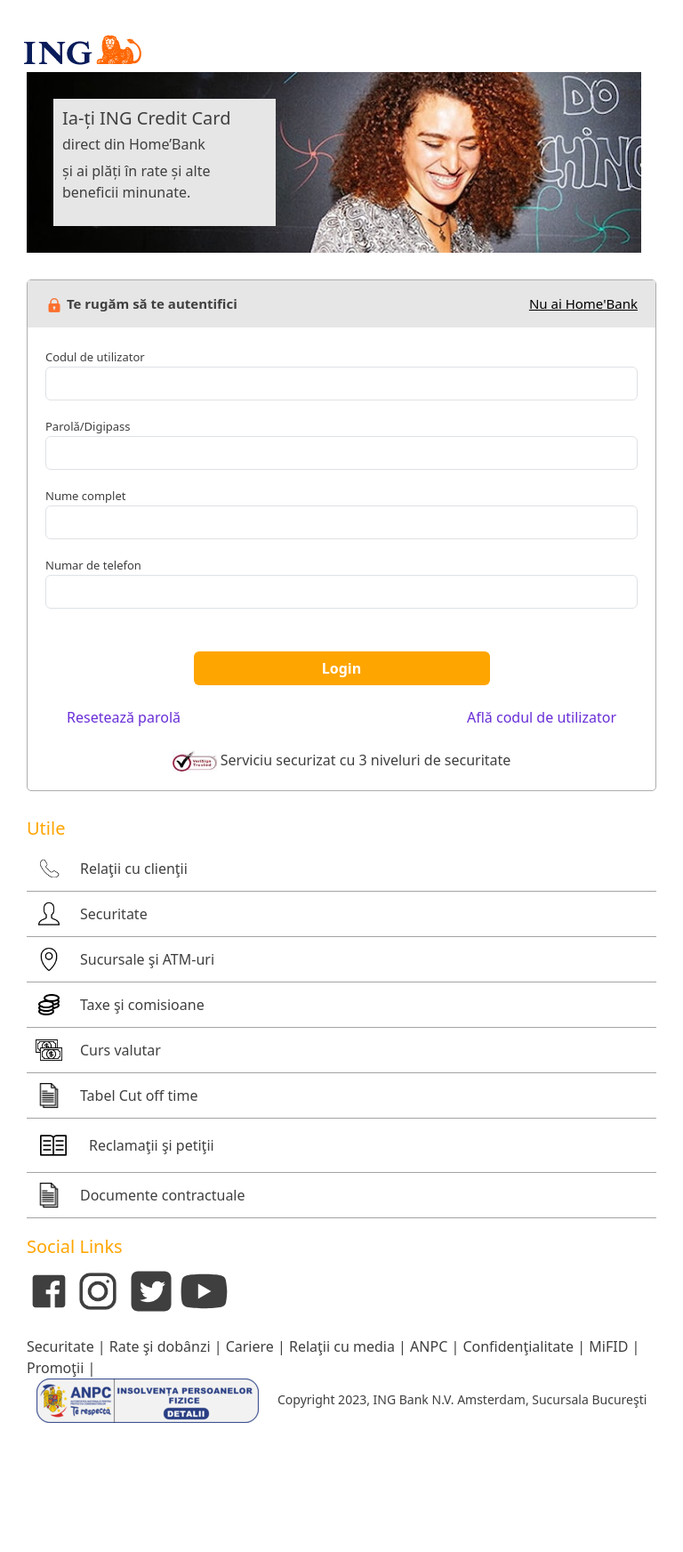
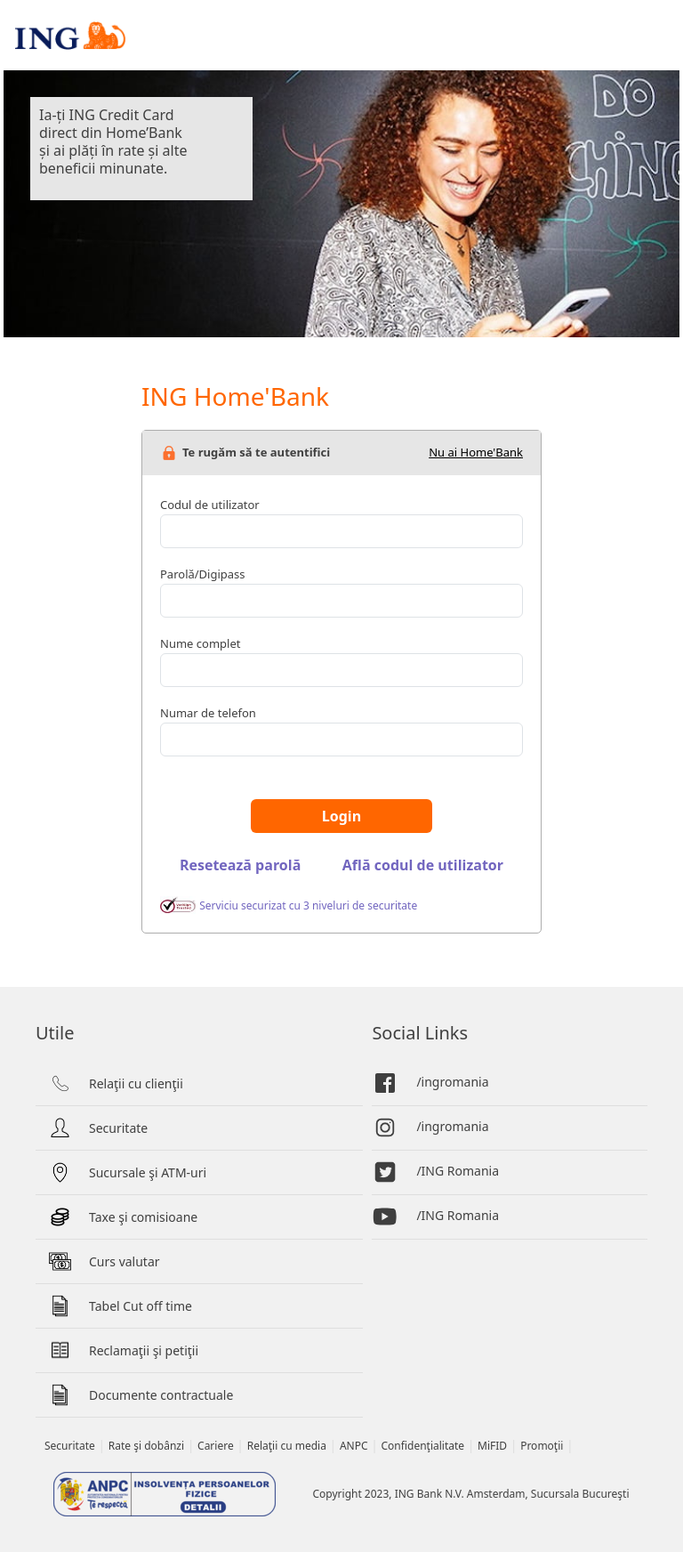
Before and after one commit to codemaestro02/ING-login-page, a PHP site: page / in a window 768 px wide. Shown: the whole page at 89% size. Before the commit the page ends 1599 px from the top, so only its background shows below. Run offline with PHP 8.4, Linux system fonts and the light colour scheme.

Commit message:
Responsiveness for medium screens (<1024px)

```diff
--- a/css/styles.css
+++ b/css/styles.css
@@ -5,20 +5,16 @@
     font-weight: 400;
 }
 
-body{
-    padding: 30px;
-}
-
 nav .logo img{
-    margin-left: -20px;
-
+    margin-left: 10px;
 }
 
 .credit-card{
     background-image: url('../images/banner-hb.jpg');
     background-size: cover;
-    width: 90vw;
+    background-repeat: no-repeat;
     padding: 30px;
+    margin: 0 30px;
 }
 
 .credit-card .info{
@@ -26,11 +22,19 @@ nav .logo img{
     padding: 10px;
     width: 250px;
     font-weight: 400;
+    line-height: 20px;
+}
+
+.desktop-p{
+    display: none;
+}
+
+.heading-login-form{
+    display: none;
 }
 
 .login-form{
-    margin: 30px 0;
-
+    margin: 30px;
     border: 1px solid rgb(173, 173, 173);
     border-radius: 5px;
     -webkit-border-radius: 5px;
@@ -42,7 +46,16 @@ nav .logo img{
 .login-form .form-title{
     background-color: rgb(230, 230, 230);
     padding: 15px 20px;
-    font-size: 15px;
+    font-size: 13px;
+}
+
+.login-form .form-title .headline{
+    display: flex;
+    align-items: center;
+}
+
+.login-form .form-title .headline img{
+    margin-right: 5px;
 }
 
 .login-form .form-inputs{
@@ -54,19 +67,45 @@ nav .logo img{
 }
 
 .login-form .form-inputs .submit-button{
-    background-color: orange;
+    background-color: #f60;
     color: white;
 }
 
+.login-form .reconfirm{
+    text-align: center;
+}
+
 .login-form .form-inputs .reconfirm a{
-    color: #692ed7;
+    color: #7165bf;
+    padding: 9px 12px;
+    text-align: center;
+    margin: 10px;
+    font-weight: 700;
+    border-radius: 10px;
+    -webkit-border-radius: 10px;
+    -moz-border-radius: 10px;
+    -ms-border-radius: 10px;
+    -o-border-radius: 10px;
+}
+
+.login-form .form-inputs .reconfirm a:hover{
+    border: 1px solid #7165bf;
 }
 
 .security{
+    display: block;
     text-align: center;
+    margin: 20px 0;
 }
 
-.security p{
+.security span{
+    color: #7165bf;
+    font-size: 12px;
+}
+
+footer{
+    padding: 10px;
+    background-color: #f1f1f1;
     font-size: 14px;
 }
 
@@ -80,25 +119,39 @@ nav .logo img{
 }
 
 .utile h5{
-    color: orange;
+    color: #f60;
+}
+
+.utile .utile-links div{
+    display: flex;
+    align-items: center;
+    border-bottom: 1px solid #3f3f3f1b;
+    height: 50px;
+    padding: 15px;
+    margin-right: 50px;
+}
+
+.utile a{
+    text-decoration: none;
+}
+
+.utile a:hover{
+    text-decoration: underline;
+    color: #3f3f3f;
 }
 
 .utile img{
     margin-right: 20px;
 }
-.utile div{
-    display: flex;
-    align-items: center;
-    border-bottom: 1px solid #3f3f3f7a;
-    padding: 10px;
-}
+
 
 .social-links{
     margin-bottom: 20px;
 }
 
+
 .social-links h5{
-    color: orange;
+    color: #f60;
 }
 
 .social-links .social-media{
@@ -107,12 +160,170 @@ nav .logo img{
 }
 
 
+.social-links .social-media .facebook img:hover{
+    filter: invert(15%) sepia(10%) saturate(6825%) hue-rotate(199deg) brightness(98%) contrast(92%);
+}
+
+.social-links .social-media .twitter img:hover{
+    filter: invert(84%) sepia(11%) saturate(3880%) hue-rotate(175deg) brightness(92%) contrast(98%);
+}
+
+.social-links .social-media .youtube img:hover{
+    filter: invert(14%) sepia(100%) saturate(7362%) hue-rotate(3deg) brightness(107%) contrast(117%);
+}
+
+.social-links .social-media a{
+    text-decoration: none;
+}
+
+.social-links .social-media p{
+    display: none;
+}
+
+.footer-links a{
+    font-size: 12px;
+}
+
 .anpc-copyright{
-    display: flex;
-    justify-content: space-around;
-    font-size: 14px;
+    display: grid;
+    row-gap: 20px;
+    margin-top: 20px;
+
 }
 
 .copyright{
-    align-self: flex-end;
+    font-size: 12px;
+    /* align-self: flex-end; */
 }
+
+@media only screen and (max-width: 512px){
+
+    .credit-card{
+        padding: 20px;
+        margin: 0 10px;
+    }
+
+    .login-form{
+        margin: 10px;
+    }
+
+    .login-form .form-title{
+        display: grid;
+        grid-template-columns: auto auto;
+    }
+
+    .reconfirm{
+        display: flex;
+        flex-direction: column;
+
+    }
+
+    .reconfirm > div{
+        margin: 15px auto;
+        width: fit-content;
+
+    }
+}
+
+@media only screen and (max-width: 1024px) and (min-width: 768px){
+    nav .logo img{
+        margin: 15px 0;
+    }
+
+    .credit-card{
+        margin: auto;
+        max-width: 760px;
+        height: 300px;
+        background-size: cover;
+        background-repeat: no-repeat;
+    }
+
+    .main{
+        width: 450px;
+        margin: 50px auto;
+    }
+
+    .heading-login-form{
+        display: block;
+        color: #f60;
+
+    }
+
+    .login-form{
+        width: 450px;
+        margin: 20px auto 60px auto;
+    }
+
+    .security{
+        text-align: left;
+    }
+
+    footer{
+        padding: 40px;
+    }
+
+    footer .footer-tabs{
+        display: grid;
+        grid-template-columns: 55% 45%;
+    }
+
+    footer .footer-tabs h5{
+        color: #3f3f3f;
+        font-weight: 400;
+    }
+
+    .utile .utile-links{
+        margin-top: 20px;
+    }
+
+    .utile .utile-links div{
+        margin-right: 10px;
+    }
+
+
+    .social-links .social-media{
+        margin-top: 20px;
+        flex-direction: column;
+        align-items: stretch;
+
+    }
+
+    .social-links .social-media a:hover{
+        text-decoration: underline;
+        color: #3f3f3f;
+    }
+
+    .social-links .social-media div{
+        height: 50px;
+        border-bottom: 1px solid #3f3f3f1b;
+        display: flex;
+    }
+
+    .social-links .social-media img{
+        width: 30px;
+        height: 30px;
+        margin-right: 20px;
+        align-self: center;
+
+    }
+
+    .social-links .social-media p{
+        display: block;
+        align-self: flex-end;
+    }
+
+    .footer-links{
+        padding: 0 10px;
+        color: #3f3f3f1b;
+    }
+
+    .anpc-copyright{
+        display: flex;
+        justify-content: space-around;
+        margin-top: 20px;
+    }
+
+    .copyright{
+        align-self: flex-end;
+    }
+}
--- a/index.html
+++ b/index.html
@@ -13,18 +13,25 @@
     <div class="container-">
         <nav class="nav justify-content-start">
             <div class="logo nav-item">
-                <a class="nav-link" href="#home"><img src="./images/logo-hb-small.png"></a>
+                <a class="nav-link" href="#home"><img src="./images/logo-hb-small.png" height="33"></a>
             </div>
         </nav>
         <main>
             <div class="credit-card">
 
                 <div class="info">
-                    <h5>Ia-ți ING Credit Card</h5>
-                    <h6>direct din Home’Bank</h6>
-                    <p>și ai plăți în rate și alte beneficii minunate.</p>
+                    <p>Ia-ți ING Credit Card<br>
+                    direct din Home’Bank<br>
+                    și ai plăți în rate și alte beneficii minunate.</p>
                 </div>
             </div>
+            <div class="main">
+                <h2 class="heading-login-form">ING Home'Bank</h2>
+                <div class="desktop-p">
+                    <h4 class="fw-bold">Eşti client ING şi nu ai încă ING Home'Bank? <a href="">Activează-l acum!</a></h4>
+                    <h4><span class="fw-bold">Nu eşti client ING?</span> Descarcă Home’Bank din Play Store sau App Store şi deschide-ţi cont pe loc.</h4>
+                </div>
+
                 <div class="login-form">
                     <div class="form-title nav justify-content-between">
                         <div class="headline align-middle">
@@ -56,84 +63,117 @@
                             </div>
                             <button type="submit" class="submit-button btn d-grid gap-2 col-6 mx-auto mt-5 mb-4 fw-bold">Login</button>
 
-                        <div class="reconfirm nav justify-content-between mx-4 fw-bold text-color-purple mb-4">
+                            <div class="reconfirm nav justify-content-between">
                                 <div class="reset-password">
-                                <a href="#" class="text-decoration-none">Resetează parolă</a>
+                                    <a href="#" class="text-decoration-none button-form">Resetează parolă</a>
                                 </div>
                                 <div class="find-usercode">
-                                <a href="#" class="text-decoration-none">Află codul de utilizator</a>
+                                    <a href="#" class="text-decoration-none button-form">Află codul de utilizator</a>
                                 </div>
                             </div>
-                        <div class="security">
-                            <img src="./images/verisign_trusted.jpg" width="50" height="25">
+                            <span class="security">
+                                <img src="./images/verisign_trusted.jpg" width="40" height="20">
                                 <span>Serviciu securizat cu 3 niveluri de securitate</span>
-                        </div>
+                            </span>
                         </form>
                     </div>
                 </div>
+            </div>
+
         </main>
         <footer>
             <div class="footer-tabs">
                 <div class="utile">
                     <h5>Utile</h5>
+                    <div class="utile-links">
+                        <a href="https://www.ing.ro/ing-in-romania/contact">
                             <div class="phone">
-                        <img src="./images/icons8-phone-100.png" width="30" height="30" class="d-inline-block align-text-top"> Relaţii cu clienţii
+                                <img src="./images/icons8-phone-100.png" width="25" height="25" class="d-inline-block align-text-top"> Relaţii cu clienţii
                             </div>
+                        </a>
+                        <a href="https://www.ing.ro/ing-in-romania/informatii-utile/securitate">
                             <div class="person">
-                        <img src="./images/icons8-customer-100.png" width="30" height="30" class="d-inline-block align-text-top"> Securitate
+                                <img src="./images/icons8-customer-100.png" width="25" height="25" class="d-inline-block align-text-top"> Securitate
                             </div>
+                        </a>
+                        <a href="https://www.ing.ro/ing-in-romania/contact#harta">
                             <div class="location">
-                        <img src="./images/icons8-map-marker-96.png" width="30" height="30" class="d-inline-block align-text-top mr-3"> Sucursale şi ATM-uri
+                                <img src="./images/icons8-map-marker-96.png" width="25" height="25" class="d-inline-block align-text-top"> Sucursale şi ATM-uri
                             </div>
+                        </a>
+                        <a href="https://www.ing.ro/dam/ingro/doc/contractuale/pers-fizice/Lista-de-taxe-si-comisioane.pdf">
                             <div class="tax">
-                        <img src="./images/icons8-cookies-100.png" width="30" height="30" class="d-inline-block align-text-top mr-3"> Taxe şi comisioane
+                                <img src="./images/icons8-cookies-100.png" width="25" height="25" class="d-inline-block align-text-top"> Taxe şi comisioane
                             </div>
+                        </a>
+
+                        <a href="https://www.ing.ro/ing-in-romania/informatii-utile/curs-valutar">
                             <div class="money">
-                        <img src="./images/icons8-notes-98.png" width="30" height="30" class="d-inline-block align-text-top mr-3"> Curs valutar
+                                <img src="./images/icons8-notes-98.png" width="25" height="25" class="d-inline-block align-text-top"> Curs valutar
                             </div>
+                        </a>
+
+                        <a href="https://ing.ro/dam/ingro/doc/contractuale/pers-fizice/ghidul-platilor-20190423.pdf">
                             <div class="cut-off-time">
-                        <img src="./images/icons8-documents-64.png" width="30" height="30" class="d-inline-block align-text-top mr-3"> Tabel Cut off time
+                                <img src="./images/icons8-documents-64.png" width="25" height="25" class="d-inline-block align-text-top"> Tabel Cut off time
                             </div>
+                        </a>
+                        <a href="https://www.ing.ro/ing-in-romania/informatii-utile/solutionare-litigii-cu-banca">
                             <div class="book">
-                        <img src="./images/icons8-book-64.png" width="40" height="40" class="d-inline-block align-text-top mr-3"> Reclamaţii şi petiţii
+                                <img src="./images/icons8-book-64.png" width="25" height="30" class="d-inline-block align-text-top"> Reclamaţii şi petiţii
                             </div>
+                        </a>
+                        <a href="https://ing.ro/ing-in-romania/informatii-utile/documente-contractuale">
                             <div class="document">
-                        <img src="./images/icons8-documents-64.png" width="30" height="30" class="d-inline-block align-text-top mr-3"> Documente contractuale
+                                <img src="./images/icons8-documents-64.png" width="25" height="25" class="d-inline-block align-text-top"> Documente contractuale
+                            </div>
+                        </a>
                     </div>
 
                 </div>
                 <div class="social-links">
                     <h5>Social Links</h5>
                     <div class="social-media">
+                        <a href="http://www.facebook.com/INGWebCafe">
                             <div class="facebook">
                                 <img src="./images/icons8-facebook.svg" width="50" alt="Facebook">
+                                <p>/ingromania</p>
                             </div>
+                        </a>
+                        <a href="https://www.instagram.com/ingromania/">
                             <div class="instagram">
                                 <img src="./images/icons8-instagram-100.png" width="60" alt="Instagram">
+                                <p>/ingromania</p>
                             </div>
+                        </a>
+                        <a href="https://twitter.com/ing_ro">
                             <div class="twitter">
                                 <img src="./images/icons8-twitter-squared-100.png" width="60" alt="Twitter">
+                                <p>/ING Romania</p>
                             </div>
+                        </a>
+                        <a href="http://www.youtube.com/user/ingbankromania">
                             <div class="youtube">
                                 <img src="./images/icons8-youtube.svg" width="60" alt="Youtube">
+                                <p>/ING Romania</p>
                             </div>
+                        </a>
                     </div>
-
                 </div>
             </div>
             <div class="footer-links">
-                <a href="http://" target="_blank" rel="noopener noreferrer">Securitate</a> |
-                <a href="http://" target="_blank" rel="noopener noreferrer">Rate şi dobânzi</a> |
-                <a href="http://" target="_blank" rel="noopener noreferrer">Cariere</a> |
-                <a href="http://" target="_blank" rel="noopener noreferrer">Relaţii cu media</a> |
-                <a href="http://" target="_blank" rel="noopener noreferrer">ANPC</a> |
-                <a href="http://" target="_blank" rel="noopener noreferrer">Confidenţialitate</a> |
-                <a href="http://" target="_blank" rel="noopener noreferrer">MiFID</a> |
-                <a href="http://" target="_blank" rel="noopener noreferrer">Promoţii</a> |
+                <a href="https://www.ing.ro/ing-in-romania/informatii-utile/securitate" target="_blank" rel="noopener noreferrer">Securitate</a> |
+                <a href="https://www.ing.ro/dam/jcr:4e61c812-e255-4780-9786-38ce0c00adbd/rate_dobanzi.pdf" target="_blank" rel="noopener noreferrer">Rate şi dobânzi</a> |
+                <a href="https://www.ing.jobs/Romania/Acasa.htm" target="_blank" rel="noopener noreferrer">Cariere</a> |
+                <a href="https://www.ing.ro/ing-in-romania/relatii-cu-media" target="_blank" rel="noopener noreferrer">Relaţii cu media</a> |
+                <a href="http://www.anpc.gov.ro/" target="_blank" rel="noopener noreferrer">ANPC</a> |
+                <a href="https://www.ing.ro/ing-in-romania/informatii-utile/confidentialitate" target="_blank" rel="noopener noreferrer">Confidenţialitate</a> |
+                <a href="https://www.ing.ro/ing-in-romania/informatii-utile/mifid" target="_blank" rel="noopener noreferrer">MiFID</a> |
+                <a href="https://www.ing.ro/ing-in-romania/informatii-utile/promotii" target="_blank" rel="noopener noreferrer">Promoţii</a> |
 
             </div>
             <div class="anpc-copyright">
-                <img src="./images/anpc-logo.png" alt="anpc">
+                <img src="./images/anpc-logo.png" height="50" alt="anpc">
                 <p class="copyright">
                     Copyright 2023, ING Bank N.V. Amsterdam, Sucursala Bucureşti
                 </p>
```
Lines whose indentation alone changed are shown as unchanged.
